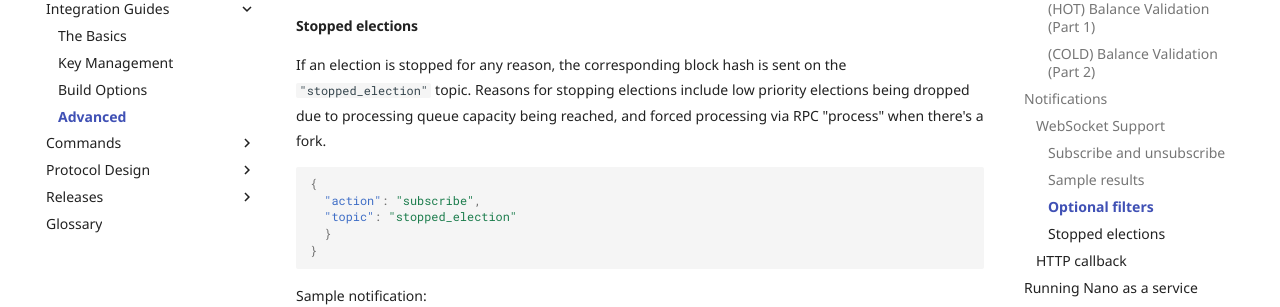
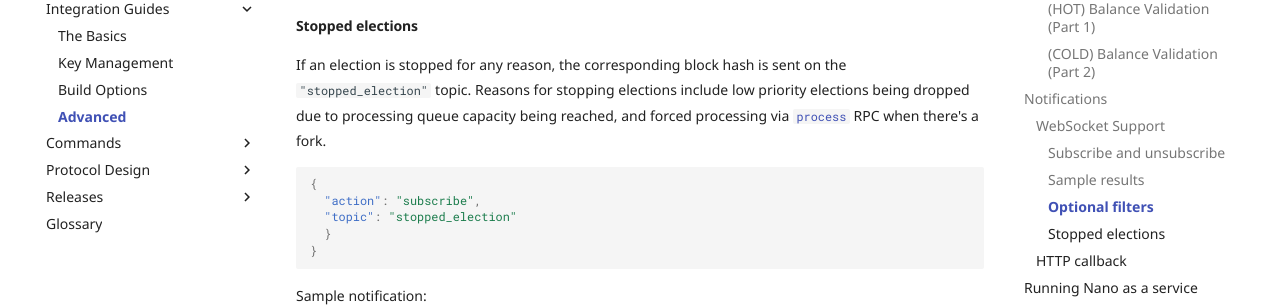
Before and after one commit to nanocurrency/nano-docs, an MkDocs documentation site: the page built from docs/integration-guides/advanced.md, in a window 1280 px wide and 900 px high, scrolled down 8658 px. Shown: the part 180-487 px from the top of the window. Built offline with MkDocs 1.6.1 and Material for MkDocs 9.7.7, drawn with Linux system fonts in a browser that asks for light colours; comment, search, counter and statistics services are not loaded; part of the change alters nothing that is shown.

````diff
--- a/docs/integration-guides/advanced.md
+++ b/docs/integration-guides/advanced.md
@@ -399,7 +399,7 @@ Filters for **votes** can be used to subscribe only to votes from selected repre
 
 #### Stopped elections
 
-If an election is stopped for any reason, the corresponding block hash is sent on the `"stopped_election"` topic. Reasons for stopping elections include low priority elections being dropped due to processing queue capacity being reached, and forced processing via RPC "process" when there's a fork.
+If an election is stopped for any reason, the corresponding block hash is sent on the `"stopped_election"` topic. Reasons for stopping elections include low priority elections being dropped due to processing queue capacity being reached, and forced processing via [`process`](/commands/rpc-protocol/#process) RPC when there's a fork.
 
 ```json
 {
````
